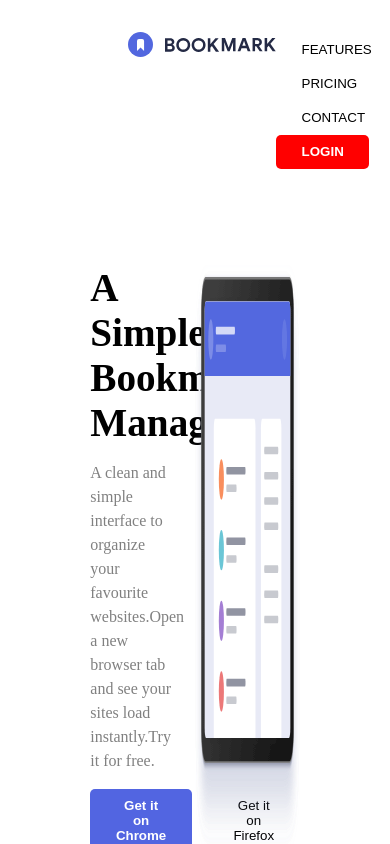
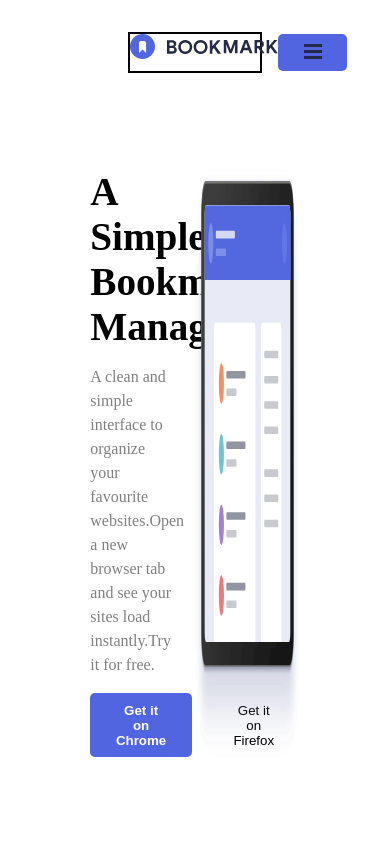
Before and after one commit to MSG-DEVELOPER/ITACADEMY-S5-REACT_BASIC, a React (Vite) app: page / in a window 390 px wide. Shown: the top 844 px of the page. Built offline with nearby package versions, Linux system fonts and the light colour scheme.

Commit message:
primer break point 1024px se cambia de navbar normal a hamburguesa.Le añadimos funcionalidad del click, ya muestra componente.

```diff
--- /dev/null
+++ b/src/components/molecules/BurguerMenu/BurguerMenu.tsx
@@ -0,0 +1,10 @@
+import css from './BurgerMenu.module.css'
+
+
+function BurguerMenu() {
+  return (
+    <div>BurguerMenu</div>
+  )
+}
+
+export default BurguerMenu
--- a/src/components/molecules/NavbarHeader/NavbarHeader.css
+++ /dev/null
@@ -1,5 +0,0 @@
-header{
-    display: flex;
-    justify-content: space-between;
-    width: 100%;
-}
--- /dev/null
+++ b/src/components/molecules/NavbarHeader/NavbarHeader.module.css
@@ -0,0 +1,40 @@
+.container{
+    display: flex;
+    justify-content: space-between;
+    width: 100%;
+    border: solid 2px black;
+}
+
+
+.iconHamburgerMenu{
+    display: none;
+}
+
+
+.navbarLinks{
+    display: flex;
+    gap: 2rem;
+}
+
+
+
+.burguerMenu{
+
+    position: fixed;
+    top: 100px;
+    left: 100px;
+    z-index: 10;
+}
+
+
+@media (max-width:1024px) {
+    .iconHamburgerMenu{
+        display: flex;
+    }
+
+    .navbarLinks{
+        display: none;
+    }
+
+
+}
--- a/src/components/molecules/NavbarHeader/NavbarHeader.tsx
+++ b/src/components/molecules/NavbarHeader/NavbarHeader.tsx
@@ -1,21 +1,43 @@
-import "./NavbarHeader.css";
+import css from './NavbarHeader.module.css'
 import Button from "../../atoms/Button/Button";
+import BurguerMenu from '../BurguerMenu/BurguerMenu';
+import { useState } from 'react';
 
 function NavbarHeader() {
-  //se compondrá de una img hardcodead y tres botones atomos
+  const[clicked,setClicked]=useState(false);
+
+  function hamburguerClicked(){
+    if (clicked==false)
+      setClicked(true);
+
+    else
+      setClicked(false);
+  }
+
   return (
-    <header>
+    <div>
+      <header className={css.container}>
         <div>
           <img src="/logo-bookmark.svg" alt="logo de empresa" />
         </div>
-      <div>
+        <div className={css.navbarLinks}>
           <Button clas="navbar">FEATURES</Button>
           <Button clas="navbar">PRICING</Button>
           <Button clas="navbar">CONTACT</Button>
           <Button clas="login">LOGIN</Button>
+        </div>
 
+          <div className={css.iconHamburgerMenu}>
+          <span><button onClick={hamburguerClicked}><img src="/icon-hamburger.svg" alt="menu con icono hamburguesa" /></button></span>
+          <span></span>
+          <span></span>
         </div>
+
         </header>
+         <div className={css.burguerMenu}>
+         {clicked &&<BurguerMenu/>}
+       </div>
+    </div>
   );
 }
 
```
Also changed, not shown: src/components/atoms/BurguerCell/BurguerCell.tsx (added, +10 -0 lines), src/components/atoms/BurguerCell/BurguerCell.module.css (added), src/components/molecules/BurguerMenu/BurgerMenu.module.css (added). Lines whose indentation alone changed are shown as unchanged.
